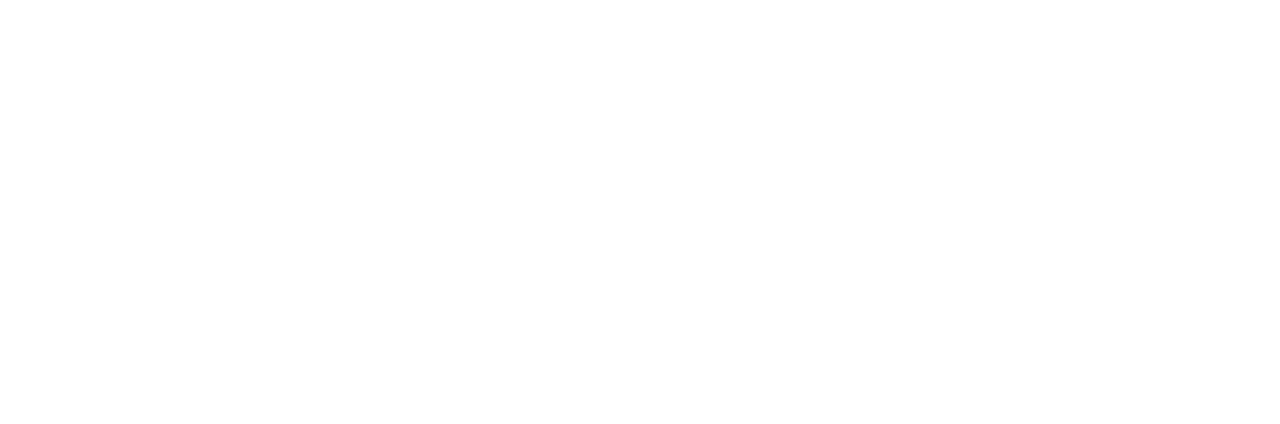
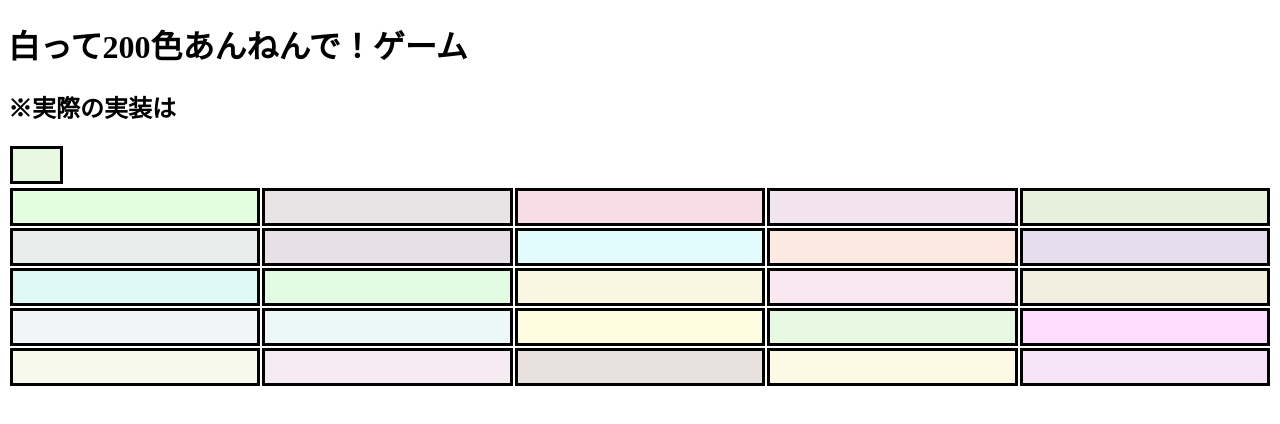
Before and after one commit to brrik/birthdayPages, a plain HTML site: page subpage/q1.html in a window 1280 px wide. Drawn offline with Linux system fonts and the light colour scheme; files that its build step writes are made by us from their sources.

Commit message:
function added

```diff
--- /dev/null
+++ b/script/q1.js
@@ -0,0 +1,31 @@
+function main(){
+    let ansNum = Math.floor(Math.random() * 25) + 1;
+    let ansTD = document.getElementById("answerColor");
+    let selectTD = document.getElementsByTagName("td");
+
+    let thisColor = 0;
+    let rndRed = 0;
+    let rndGreen = 0;
+    let rndBlue = 0;
+    let rndColorHex = 0;
+
+    for(let i=1; i < selectTD.length; i ++){
+        rndRed = Math.floor(Math.random()*35)+220;
+        rndGreen = Math.floor(Math.random()*35)+220;
+        rndBlue = Math.floor(Math.random()*35)+220;
+        rndColorHex = "rgb(" + rndRed +"," + rndGreen + "," + rndBlue + ")".toString(16);
+
+        selectTD[i].style.backgroundColor = rndColorHex;
+
+        if(i==ansNum){
+            ansTD.style.backgroundColor=rndColorHex;
+        }
+    };
+
+}
+
+function rgbToHex(){
+
+}
+
+window.addEventListener("load",main());
--- /dev/null
+++ b/style/q1.css
@@ -0,0 +1,12 @@
+td{
+    background-color: white;
+    border:solid;
+    width: 15%;
+    height:30px;
+    margin:auto;
+
+}
+
+.selectColor{
+    width:100%;
+}
--- a/subpage/q1.html
+++ b/subpage/q1.html
@@ -5,9 +5,59 @@
     <meta http-equiv="X-UA-Compatible" content="IE=edge">
     <meta name="viewport" content="width=device-width, initial-scale=1.0">
     <title>Document</title>
-    <link rel="stylesheet" href="style.css">
+    <link rel="stylesheet" href="../style/q1.css">
 </head>
 <body>
+    <div class="head">
+        <h1>白って200色あんねんで！ゲーム</h1>
+        <h2>※実際の実装は</h2>
+        <table>
+            <tr>
+                <td id="answerColor"></td>
+            </tr>
+        </table>
+    </div>
+    <div>
+        <table class="selectColor">
+            <tr>
+                <td class="q" onclick="main()"></td>
+                <td class="q" onclick="main()"></td>
+                <td class="q" onclick="main()"></td>
+                <td class="q" onclick="main()"></td>
+                <td class="q" onclick="main()"></td>
+            </tr>
+            <tr>
+                <td class="q" onclick="main()"></td>
+                <td class="q" onclick="main()"></td>
+                <td class="q" onclick="main()"></td>
+                <td class="q" onclick="main()"></td>
+                <td class="q" onclick="main()"></td>
+            </tr>
+            <tr>
+                <td class="q" onclick="main()"></td>
+                <td class="q" onclick="main()"></td>
+                <td class="q" onclick="main()"></td>
+                <td class="q" onclick="main()"></td>
+                <td class="q" onclick="main()"></td>
+            </tr>
+            <tr>
+                <td class="q" onclick="main()"></td>
+                <td class="q" onclick="main()"></td>
+                <td class="q" onclick="main()"></td>
+                <td class="q" onclick="main()"></td>
+                <td class="q" onclick="main()"></td>
+            </tr>
+            <tr>
+                <td class="q" onclick="main()"></td>
+                <td class="q" onclick="main()"></td>
+                <td class="q" onclick="main()"></td>
+                <td class="q" onclick="main()"></td>
+                <td class="q" onclick="main()"></td>
+            </tr>
+        </table>
+    </div>
 
+
+<script src="../script/q1.js"></script>
 </body>
 </html>
```
